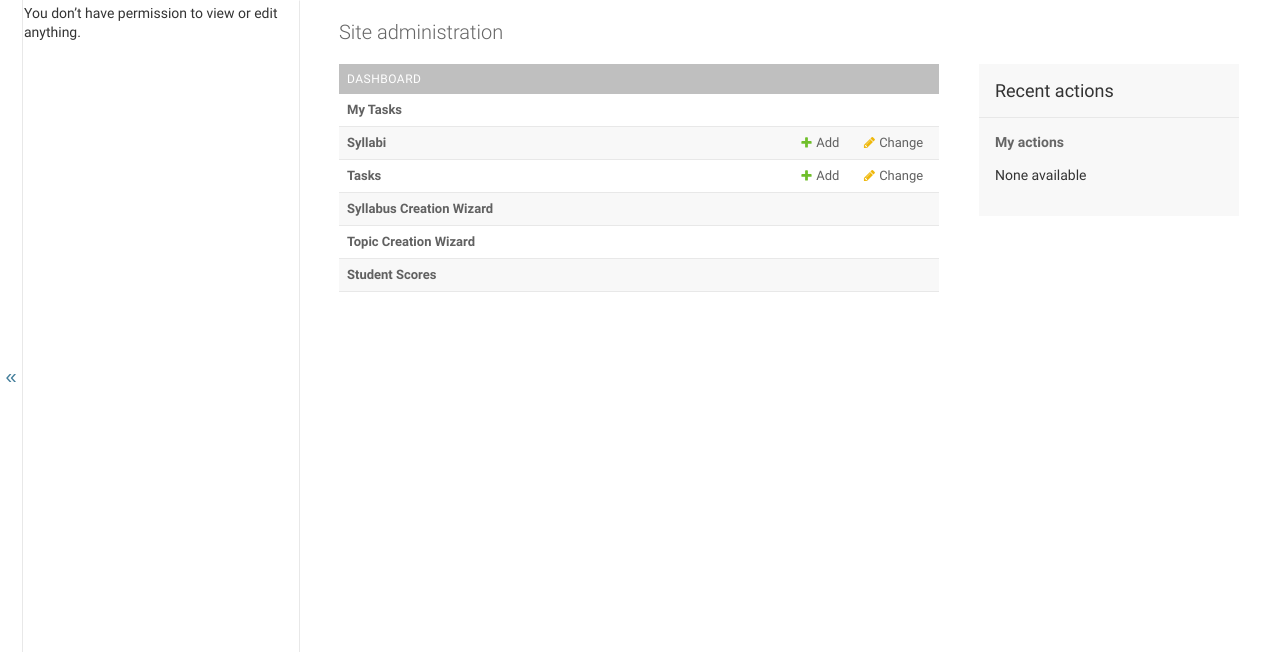
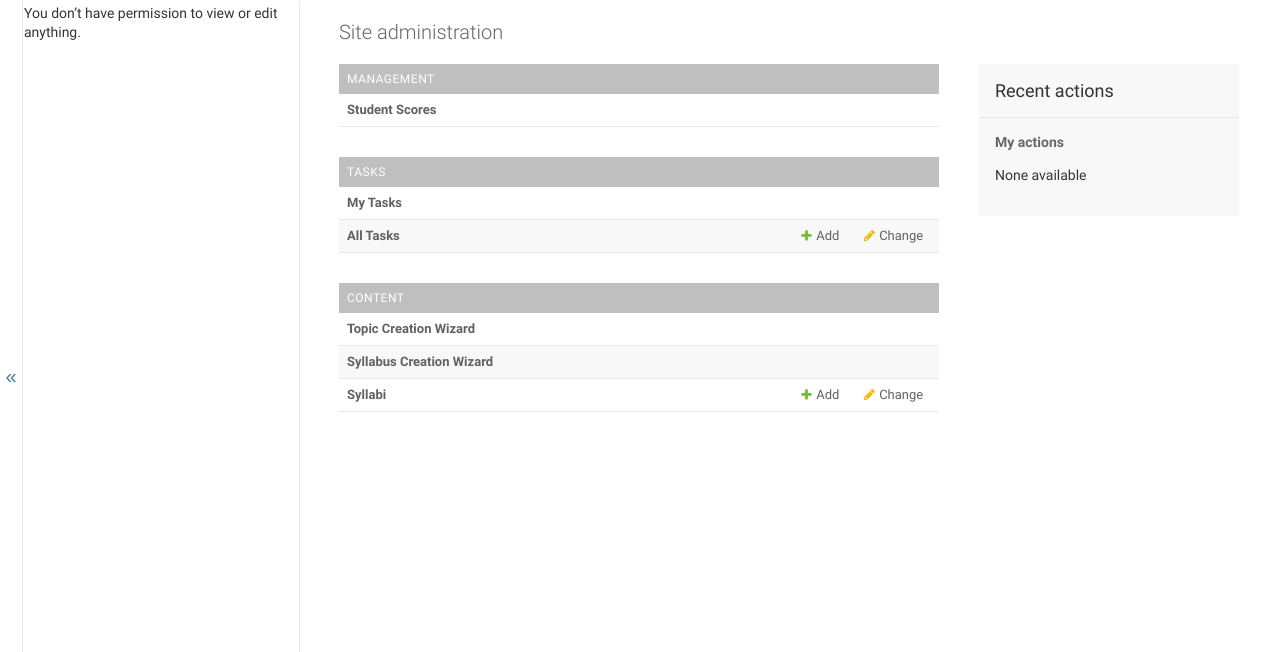
Before and after one commit to EthanMarrs/digit2, a Django app: page /admin/ in a window 1280 px wide. Shown: the part 48-700 px from the top of the page. Run offline with Django 3.2, Linux system fonts and the light colour scheme; the visitor is signed in with stand-in values (Sample User, id 1); data comes from the database, SQL or seed files in the repository; data that the repository does not hold is empty; parts of the project's set-up code (start-up, migrations or seed data) failed here and were passed over.

Commit message:
Made changes to admin home page

```diff
--- a/templates/admin/index.html
+++ b/templates/admin/index.html
@@ -25,17 +25,58 @@
 <div id="content-main">
     {% if title == 'Site administration' %}
     <!-- CUSTOM CODE -->
-    <div class="app-dashboard module">
+    {% if request.user.is_superuser or request.user|has_group:"Platform Manager" %}
+    <div class="app-management module">
         <table>
             <caption>
-                <a href="" class="section" title="Dashboard">Dashboard</a>
+                <a href="" class="section" title="Management">Management</a>
+            </caption>
+
+            <tr>
+                <th scope="row"><a href="/student_scores/">Student Scores</a></th>
+                <th scope="row"></th>
+                <th scope="row"></th>
+            </tr>
+        </table>
+    </div>
+    {% endif %}
+    <div class="app-tasks module">
+        <table>
+            <caption>
+                <a href="" class="section" title="Tasks">Tasks</a>
             </caption>
             <tr>
                 <th scope="row"><a href="/my_tasks/">My Tasks</a></th>
                 <th scope="row"></th>
                 <th scope="row"></th>
             </tr>
-            {% if request.user.is_superuser or request.user|has_group:"Syllabus Creator" %}
+            <tr>
+                <th scope="row"><a href="/tasks/">All Tasks</a></th>
+                <td>
+                    <a href="/admin/core/task/add/" class="addlink">Add</a>
+                </td>
+                <td>
+                    <a href="/admin/core/task/" class="changelink">Change</a>
+                </td>
+            </tr>
+        </table>
+    </div>
+    {% if request.user.is_superuser or request.user|has_group:"Syllabus Creator" %}
+    <div class="app-content module">
+        <table>
+            <caption>
+                <a href="" class="section" title="Content Creation">Content</a>
+            </caption>
+            <tr>
+                <th scope="row"><a href="/topic_create_wizard/">Topic Creation Wizard</a></th>
+                <th scope="row"></th>
+                <th scope="row"></th>
+            </tr>
+            <tr>
+                <th scope="row"><a href="/syllabus_create_wizard/">Syllabus Creation Wizard</a></th>
+                <th scope="row"></th>
+                <th scope="row"></th>
+            </tr>
             <tr>
                 <th scope="row"><a href="/syllabi/">Syllabi</a></th>
                 <td>
@@ -45,41 +86,9 @@
                     <a href="/admin/core/syllabus/" class="changelink">Change</a>
                 </td>
             </tr>
-            {% endif %}
-            <tr>
-                <th scope="row"><a href="/tasks/">Tasks</a></th>
-                <td>
-                    <a href="/admin/core/task/add/" class="addlink">Add</a>
-                </td>
-                <td>
-                    <a href="/admin/core/task/" class="changelink">Change</a>
-                </td>
-
-            </tr>
-            {% if request.user.is_superuser or request.user|has_group:"Syllabus Creator" %}
-            <tr>
-                <th scope="row"><a href="/syllabus_create_wizard/">Syllabus Creation Wizard</a></th>
-                <th scope="row"></th>
-                <th scope="row"></th>
-            </tr>
-            {% endif %}
-            {% if request.user.is_superuser or request.user|has_group:"Syllabus Creator" %}
-            <tr>
-                <th scope="row"><a href="/topic_create_wizard/">Topic Creation Wizard</a></th>
-                <th scope="row"></th>
-                <th scope="row"></th>
-            </tr>
-            {% endif %}
-
-            {% if request.user.is_superuser or request.user|has_group:"Platform Manager" %}
-            <tr>
-                <th scope="row"><a href="/student_scores/">Student Scores</a></th>
-                <th scope="row"></th>
-                <th scope="row"></th>
-            </tr>
-            {% endif %}
         </table>
-        </div>
+    </div>
+    {% endif %}
     <!-- END CUSTOM CODE -->
     {% endif %}
 
```
